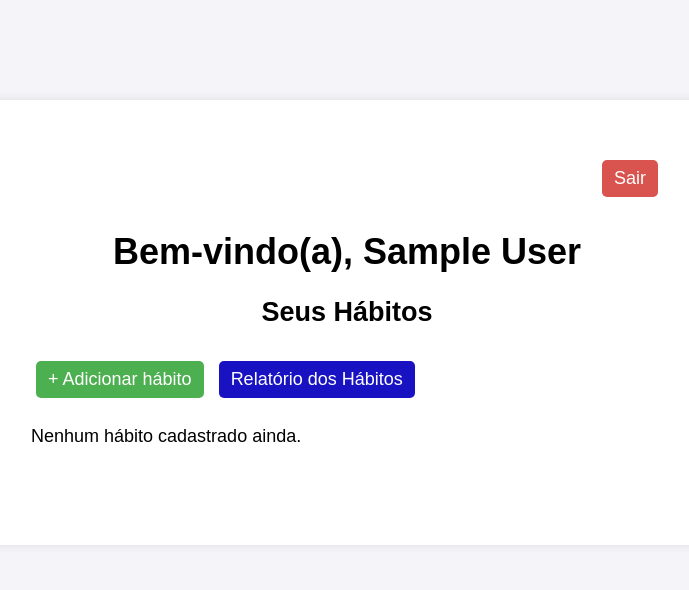
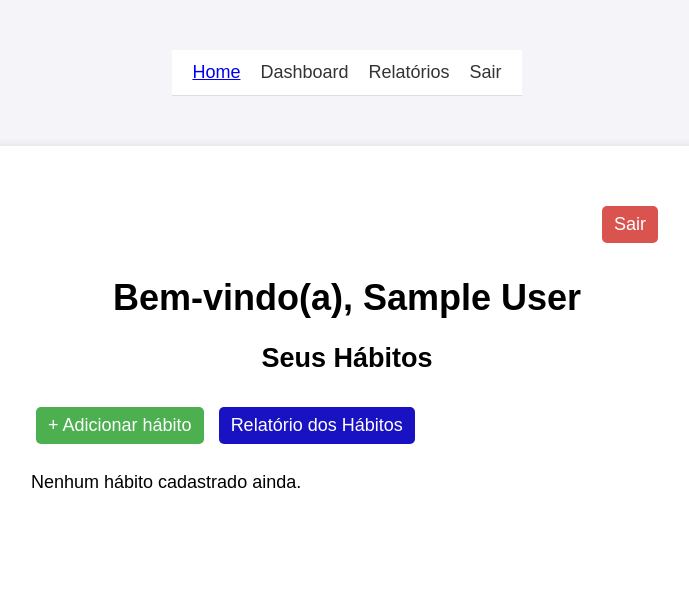
Before and after one commit to orafaeldantas/habit-tracker, a Flask app: page / in a window 1280 px wide. Shown: the top 590 px of the page, without its empty margins (293-982 px from the left). Run offline with Flask 3, Linux system fonts and the light colour scheme; the visitor is signed in with stand-in values (Sample User, id 1); data that the repository does not hold is empty.

Commit message:
feat: start implementing the responsive navigation bar

```diff
--- a/app.py
+++ b/app.py
@@ -9,11 +9,11 @@ from routes import auth_bp, habits_bp
 
 load_dotenv()
 
-logging.basicConfig(level=logging.DEBUG, format='%(asctime)s - %(levelname)s - %(message)s')
+logging.basicConfig(filename='app.log', level=logging.INFO, format='%(asctime)s - %(levelname)s - %(message)s')
 
 app = Flask(__name__)
 app.config['SECRET_KEY'] = os.getenv('SECRET_KEY')
-app.config['PERMANENT_SESSION_LIFETIME'] = timedelta(minutes=1)
+app.config['PERMANENT_SESSION_LIFETIME'] = timedelta(minutes=30)
 
 BASE_DIR = os.path.abspath(os.path.dirname(__file__))
 app.config["DATABASE"] = os.path.join(BASE_DIR, "habit-tracker.db")
--- a/static/css/global.css
+++ b/static/css/global.css
@@ -34,3 +34,60 @@
     color: rgb(49, 49, 49);
     border: 1px solid rgb(49, 49, 49);
 }
+
+/* === Navbar === */
+
+@media (min-width: 769px) {
+    .navbar {
+        display: flex;
+        justify-content: space-between;
+        align-items: center;
+        background: #fff;
+        padding: 12px 20px;
+        border-bottom: 1px solid #ddd;
+    }
+
+    .nav-right {
+        display: flex;
+        position: relative;
+
+    }
+
+    .nav-right a {
+        margin-left: 20px;
+        text-decoration: none;
+        color: #333;
+    }
+
+    .hamburger {
+        display: none;
+        font-size: 26px;
+        cursor: pointer;
+    }
+}
+
+/* Responsividade */
+@media (max-width: 768px) {
+    .nav-right {
+        display: none;
+        flex-direction: column;
+        background: #fff;
+        position: absolute;
+        top: 60px;
+        right: 20px;
+        border: 1px solid #ddd;
+        padding: 10px;
+    }
+
+    .nav-right.open {
+        display: flex;
+    }
+
+    .nav-right a {
+        margin: 10px 0;
+    }
+
+    .hamburger {
+        display: block;
+    }
+}
--- a/templates/base.html
+++ b/templates/base.html
@@ -10,6 +10,7 @@
 
 </head>
 <body>
+
     {% block flash_messages %}
         {% with messages = get_flashed_messages(with_categories=true) %}
             {% if messages %}
@@ -22,8 +23,33 @@
         {% endwith %}
     {% endblock %}
 
+    {% if not hide_navbar %}
+        <nav class="navbar">
+            <div class="nav-left">
+                <a href="/" class="logo">Home</a>
+            </div>
 
-    {% block content %}{% endblock %}
+            <div class="nav-right" id="nav-menu">
+                <a href="{{ url_for('habits.dashboard') }}">Dashboard</a>
+                <a href="{{ url_for('habits.reports', filter=1) }}">Relatórios</a>
+                <a href="{{ url_for('auth.logout_user') }}">Sair</a>
+            </div>
+
+            <div class="hamburger" onclick="toggleMenu()">
+                ☰
+            </div>
+        </nav>
+
+        <script>
+            function toggleMenu() {
+                const menu = document.getElementById('nav-menu');
+                menu.classList.toggle('open');
+            }
+        </script>
+    {% endif %}
+
+    {% block content %}
+    {% endblock %}
 
     {% block scripts %}
 
--- a/templates/dashboard.html
+++ b/templates/dashboard.html
@@ -7,7 +7,6 @@
 {% endblock %}
 
 {% block content %}
-
   <div class="container">
     <div class="container-logout">
       <a href="{{ url_for('auth.logout_user') }}" class="btn btn-logout">Sair</a>
--- a/templates/login.html
+++ b/templates/login.html
@@ -1,5 +1,6 @@
 
   {% extends "base.html" %}
+  {% set hide_navbar = True %}
 
   {% block title %}Login{% endblock %}
 
--- a/templates/register.html
+++ b/templates/register.html
@@ -1,5 +1,6 @@
 
   {% extends "base.html" %}
+  {% set hide_navbar = True %}
 
   {% block title %}Register{% endblock %}
 
```
